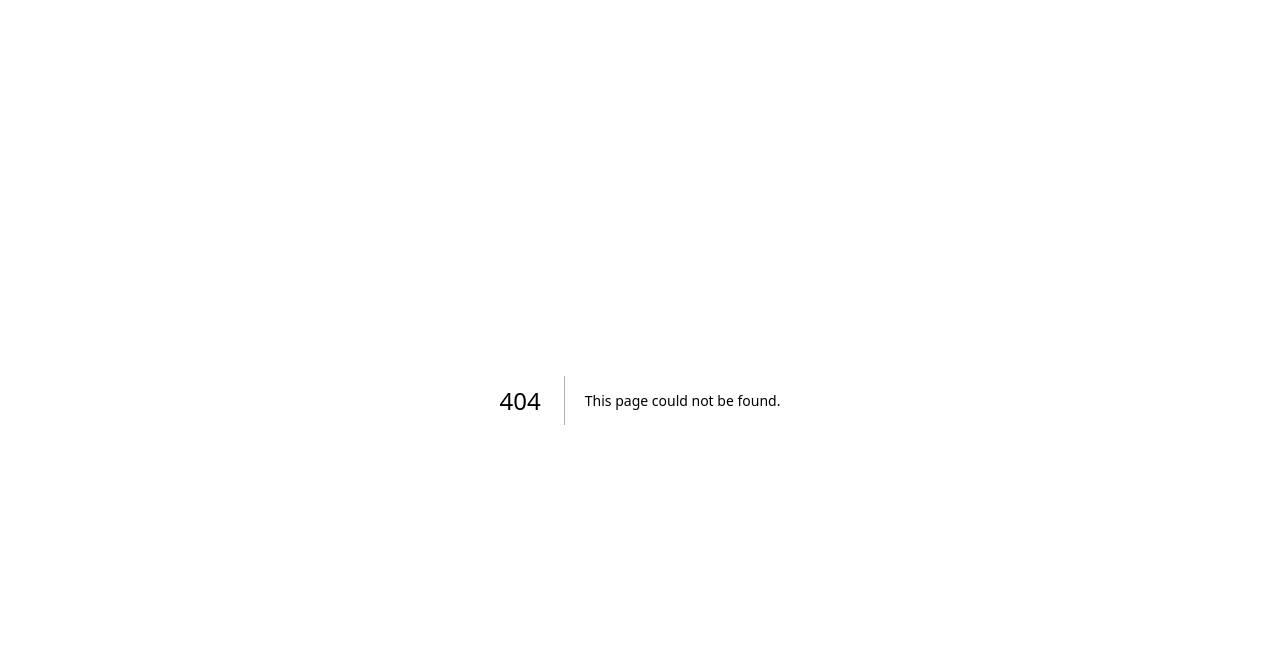
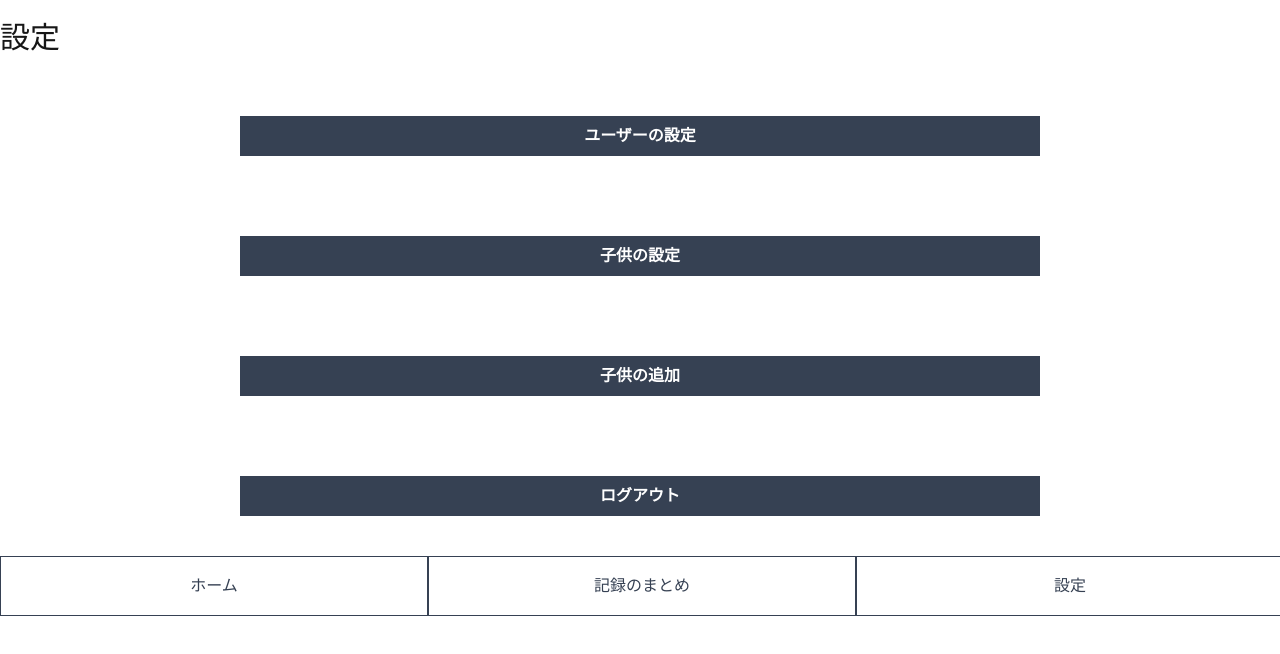
Before and after one commit to tsugumi-0406/miteruyo, a Next.js app in the folder frontend/: page /setting in a window 1280 px wide. Before the commit this address had no page. Shown: the top 654 px of the page. Built offline with nearby package versions, Linux system fonts and the light colour scheme.

Commit message:
設定画面の作成

```diff
--- /dev/null
+++ b/frontend/app/setting/page.tsx
@@ -0,0 +1,20 @@
+import { LoginButton, RecordButton, PageButton } from "../components/button";
+
+function App() {
+  return (
+    <div className="h-screen flex flex-col">
+      <h1 className="bold text-3xl py-5">設定</h1>
+      <LoginButton inner="ユーザーの設定"></LoginButton>
+      <LoginButton inner="子供の設定"></LoginButton>
+      <LoginButton inner="子供の追加"></LoginButton>
+      <LoginButton inner="ログアウト"></LoginButton>
+      <div className="flex mb-0">
+        <PageButton inner="ホーム"></PageButton>
+        <PageButton inner="記録のまとめ"></PageButton>
+        <PageButton inner="設定"></PageButton>
+      </div>
+    </div>
+  );
+}
+
+export default App;
```
